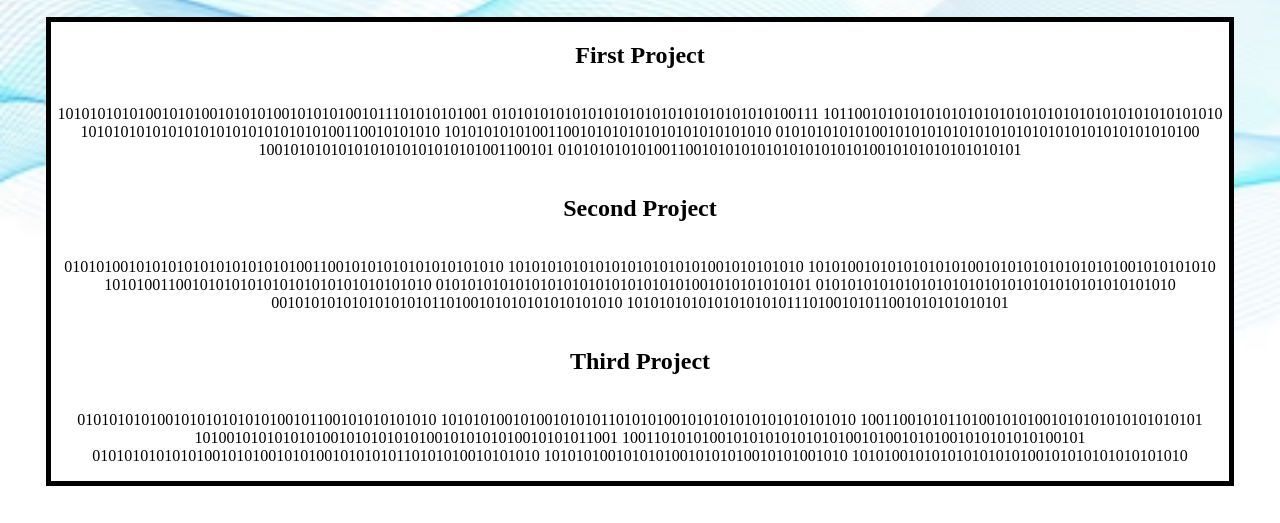
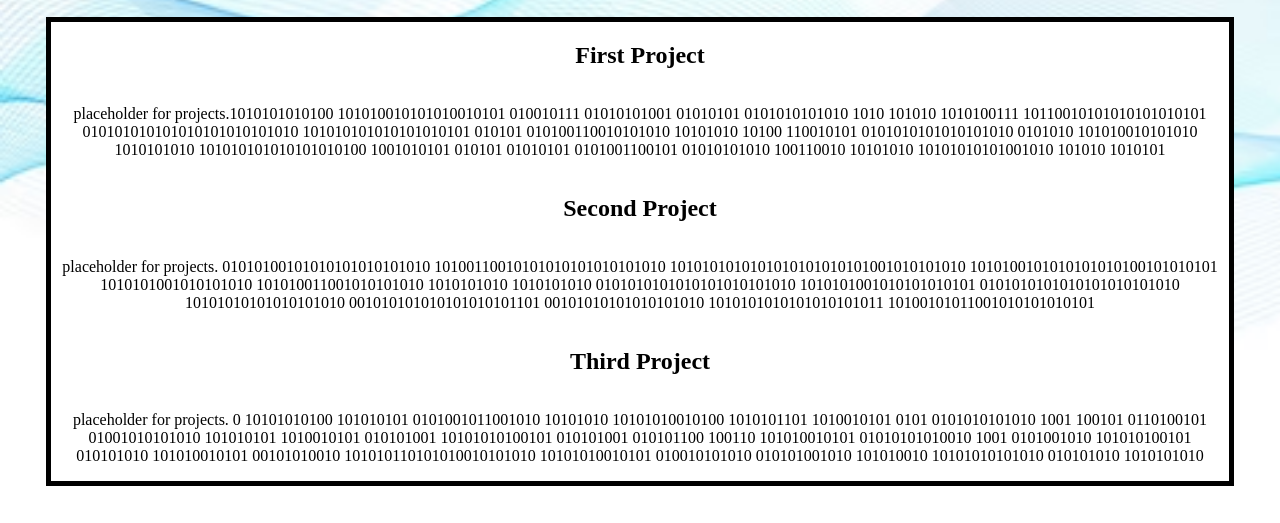
Before and after one commit to George27485/PortfolioWeb, a plain HTML site: page portfolio.html in a window 1280 px wide. Shown: the part 438-961 px from the top of the page. Drawn offline with Linux system fonts and the light colour scheme.

Commit message:
fixed text issue.

```diff
--- a/portfolio.html
+++ b/portfolio.html
@@ -87,23 +87,25 @@
 
        <div class="content">
         <h2>First Project</h2>
-        <p>101010101010010101001010101001010101001011101010101001 01010101010101010101010101010101010100111 10110010101010101010101010101010101010101010101010 101010101010101010101010101010100110010101010
-       10101010101001100101010101010101010101010 01010101010100101010101010101010101010101010101010100
-       1001010101010101010101010101001100101 0101010101010011001010101010101010101010010101010101010101</p>
+        <p> placeholder for projects.1010101010100 101010010101010010101
+            010010111 01010101001 01010101 0101010101010
+            1010 101010 1010100111 10110010101010101010101
+            010101010101010101010101010 101010101010101010101 010101 010100110010101010
+       10101010 10100 110010101 0101010101010101010 0101010 101010010101010 1010101010 101010101010101010100
+       1001010101 010101 01010101 0101001100101 01010101010 100110010 10101010 10101010101001010
+       101010 1010101</p>
 
         </div>
         <div class="content2">
             <h2>Second Project</h2>
-            <p >0101010010101010101010101010100110010101010101010101010 1010101010101010101010101001010101010
-            101010010101010101010010101010101010101001010101010 10101001100101010101010101010101010101010
-            01010101010101010101010101010101001010101010101 010101010101010101010101010101010101010101010
-            00101010101010101010110100101010101010101010  101010101010101010101110100101011001010101010101</p>
+            <p > placeholder for projects. 01010100101010101010101010 10100110010101010101010101010 1010101010101010101010101001010101010
+            1010100101010101010100101010101  1010101001010101010 101010011001010101010
+            1010101010 1010101010 0101010101010101010101010 1010101001010101010101 0101010101010101010101010 10101010101010101010
+            001010101010101010101101 00101010101010101010  1010101010101010101011 10100101011001010101010101</p>
         </div>
         <div class="content3">
         <h2>Third Project</h2>
-        <p>010101010100101010101010100101100101010101010 1010101001010010101011010101001010101010101010101010
-        1001100101011010010101001010101010101010101  10100101010101010010101010101001010101010010101011001
-        1001101010100101010101010101001010010101001010101010100101 01010101010101001010100101010010101010110101010010101010 10101010010101010010101010010101001010 101010010101010101010100101010101010101010</p>
+        <p> placeholder for projects. 0 10101010100 101010101 0101001011001010 10101010 10101010010100 1010101101 1010010101 0101 0101010101010 1001 100101 0110100101 01001010101010 101010101   1010010101 010101001 10101010100101 010101001 010101100 100110 101010010101 01010101010010 1001 0101001010 101010100101 010101010 101010010101 00101010010 101010110101010010101010 10101010010101 010010101010 010101001010 101010010 10101010101010 010101010 1010101010</p>
         </div>
     </div>
    </div>
```
